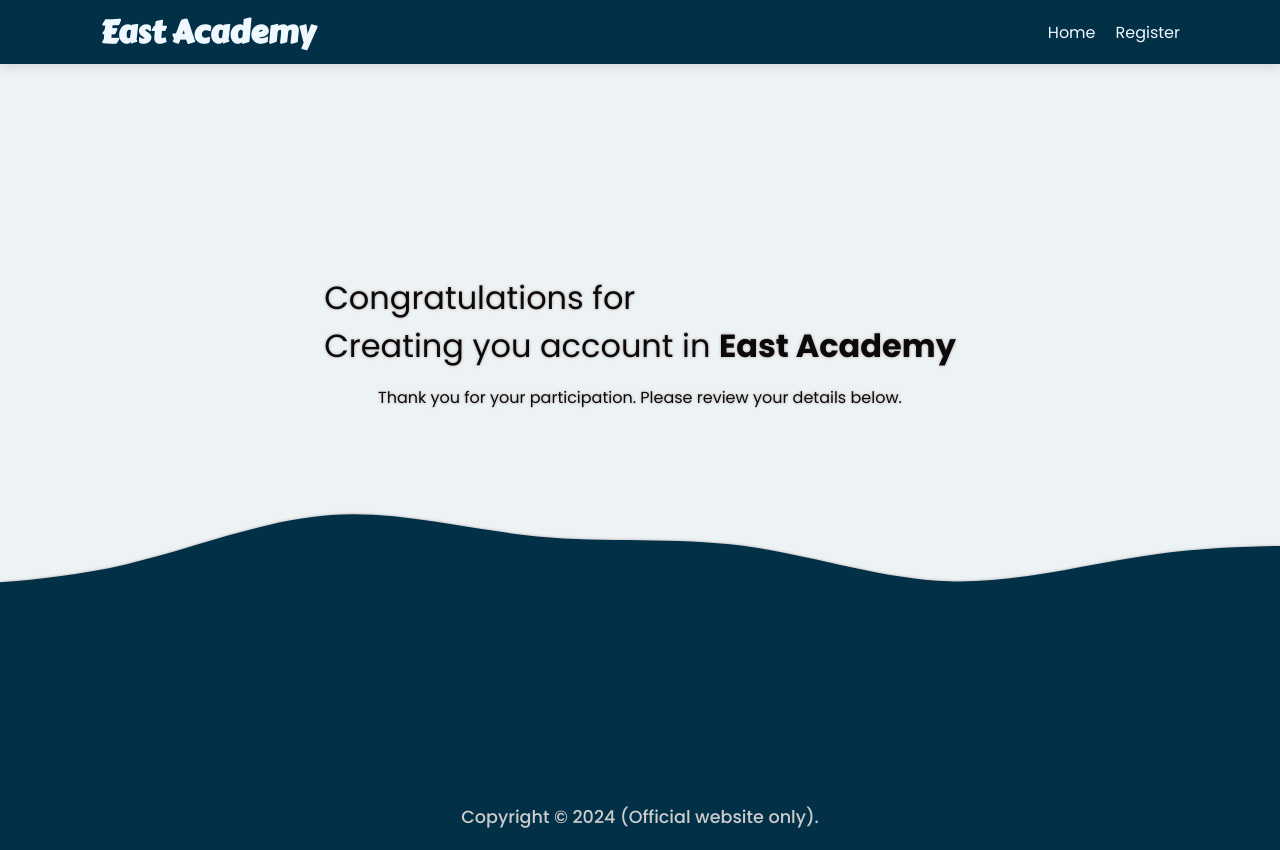
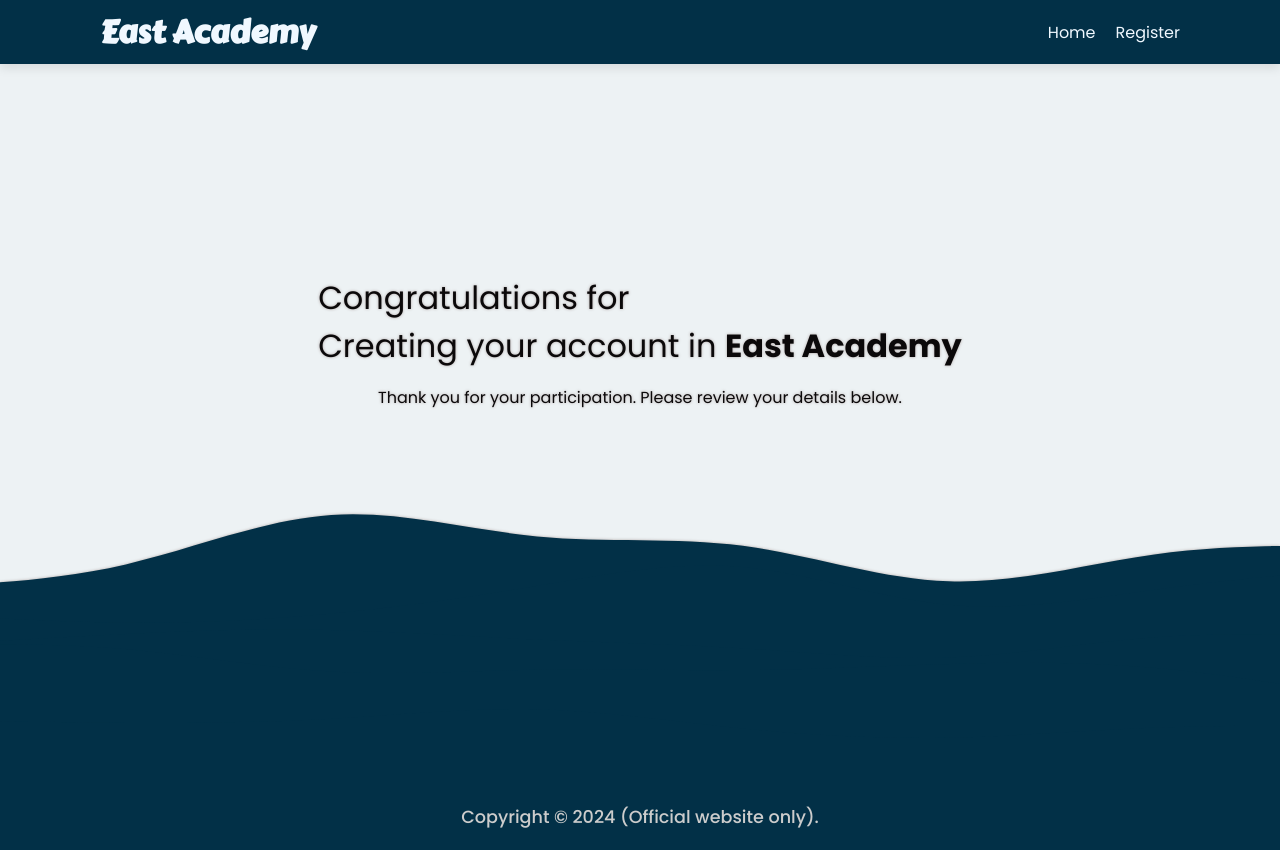
Before and after one commit to yapcentTV/Welcome-Guest, a plain HTML site: page welcome.html in a window 1280 px wide. Drawn offline with nearby package versions, Linux system fonts and the light colour scheme; a web font is replaced by a local one.

Commit message:
Update welcome.html

```diff
--- a/welcome.html
+++ b/welcome.html
@@ -196,7 +196,7 @@ footer .em{
 
   <section class="bg">
     <div class="greet">
-       <h1> Congratulations for <br> Creating you account in <strong>East Academy</strong></h1>
+       <h1> Congratulations for <br> Creating your account in <strong>East Academy</strong></h1>
        <p> Thank you for your participation. Please review your details below.</p>
     </div>
   </section>
```
